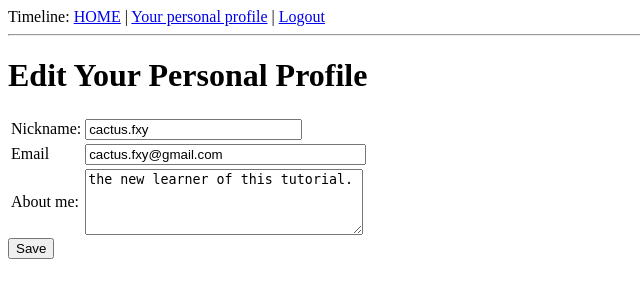
After one commit to KennF/Timeline, a Flask app: page /edit in a window 1280 px wide. The commit adds this page. Shown: the top 300 px of the page, without its empty margins (0-640 px from the left). Run offline with Flask 2, Linux system fonts and the light colour scheme; a user stored in the database is signed in; data comes from the database, SQL or seed files in the repository; both versions use the stored data as it was after the commit; parts of the project's set-up code (start-up, migrations or seed data) failed here and were passed over.

Commit message:
add personal profile

```diff
--- a/microblog/app/forms.py
+++ b/microblog/app/forms.py
@@ -1,6 +1,11 @@
-from flask.ext.wtf import Form, TextField, BooleanField
-from flask.ext.wtf import Required
+from flask.ext.wtf import Form, TextField, BooleanField, TextAreaField
+from flask.ext.wtf import Required, Length, Email
 
 class LoginForm(Form):
 	openid = TextField('openid', validators = [Required()])
 	remember_me = BooleanField('remember_me', default = False)
+
+class EditForm(Form):
+    nickname = TextField('nickname', validators = [Required()])
+    email = TextField('email', validators = [Email()])
+    about_me = TextAreaField('about_me', validators = [Length(min=0, max=140)])
--- a/microblog/app/models.py
+++ b/microblog/app/models.py
@@ -1,4 +1,5 @@
 from app import db
+from hashlib import md5
 
 ROLE_USER = 0
 ROLE_ADMIN = 1
@@ -10,6 +11,8 @@ class User(db.Model):
 	email = db.Column(db.String(120), index = True, unique = True)
 	role = db.Column(db.SmallInteger, default = ROLE_USER)
 	posts = db.relationship('Post', backref = 'author', lazy = 'dynamic')
+	about_me = db.Column(db.String(140))
+	last_seen = db.Column(db.DateTime)
 
 	def is_authenticated(self):
 		return True
@@ -17,11 +20,14 @@ class User(db.Model):
 	def is_active(self):
 		return True
 
-	def is_anonymou(s):
+	def is_anonymous(self):
 		return False
 
 	def get_id(self):
 		return unicode(self.id)
+
+	def avatar(self, size):
+		return 'http://www.gravatar.com/avatar/' + md5(self.email).hexdigest() + '?d=mm&s=' + str(size)
 
 	def __repr__(self):
 		return '<User %r>' % (self.nickname)
--- a/microblog/app/templates/base.html
+++ b/microblog/app/templates/base.html
@@ -7,7 +7,13 @@
 		{% endif %}
 	</head>
 	<body>
-        <div>Timeline: <a href="/index">HOME</a></div>
+        <div>Timeline: <a href="{{url_for('index')}}">HOME</a>
+            {% if g.user.is_authenticated() %}
+            | <a href="{{url_for('user', nickname = g.user.nickname)}}">Your personal profile</a>
+            | <a href="{{url_for('logout')}}">Logout</a>
+            {% endif %}
+        </div>
+
         <hr>
         {% with messages = get_flashed_messages() %}
         	{% if messages %}
--- /dev/null
+++ b/microblog/app/templates/edit.html
@@ -0,0 +1,24 @@
+{% extends "base.html" %}
+{% block content %}
+<h1>Edit Your Personal Profile</h1>
+<form action="", method="post", name="edit">
+    {{form.hidden_tag()}}
+    <table>
+        <tr>
+            <td>Nickname:</td>
+            <td>{{form.nickname(size=24)}}</td>
+        </tr>
+        <tr>
+            <td>Email</td>
+            <td>{{form.email(size=32)}}</td>
+        </tr>
+        <tr>
+            <td>About me:</td>
+            <td>{{form.about_me(cols = 32, rows = 4)}}</td>
+        </tr>
+
+    </table>
+    <input type="submit" value="Save">
+
+</from>
+{% endblock %}
--- a/microblog/app/views.py
+++ b/microblog/app/views.py
@@ -1,7 +1,8 @@
+from datetime import datetime
 from flask import render_template, flash, redirect, session, url_for, request, g
 from flask.ext.login import login_user, logout_user, current_user, login_required
 from app import app, db, lm, oid
-from forms import LoginForm
+from forms import LoginForm, EditForm
 from models import User, ROLE_USER, ROLE_ADMIN
 
 @app.route('/')
@@ -24,6 +25,10 @@ def index():
 @app.before_request
 def before_request():
     g.user = current_user
+    if g.user.is_authenticated():
+        g.user.last_seen=datetime.utcnow()
+        db.session.add(g.user)
+        db.session.commit()
 
 @app.route('/login', methods = ['GET', 'POST'])
 @oid.loginhandler
@@ -60,8 +65,45 @@ def after_login(resp):
     login_user(user, remember = remember_me)
     return redirect(request.args.get('next')) or url_for('index')
 
-
-
 @lm.user_loader
 def load_user(id):
     return User.query.get(int(id))
+
+@app.route('/logout')
+def logout():
+    logout_user()
+    return redirect(url_for('index'))
+
+@app.route('/user/<nickname>')
+@login_required
+def user(nickname):
+    user = User.query.filter_by(nickname = nickname).first()
+    if user == None:
+        flash("User {0} doesn't exist!" % nickname)
+        return redirect(url_for('index'))
+    posts = [
+    {'auther': user, 'body' : 'Test post #1' },
+    {'auther': user, 'body' : 'Test post #2' }
+    ]
+    return render_template('user.html', user=user, posts = posts)
+
+@app.route('/edit', methods = ['GET', 'POST'])
+@login_required
+def edit():
+    # if g.user is None or not g.user.is_authenticated():
+    #     return redirect(url_for('index'))
+    form = EditForm()
+    if form.validate_on_submit():
+        g.user.nickname = form.nickname.data
+        g.user.email = form.email.data
+        g.user.about_me = form.about_me.data
+        db.session.add(g.user)
+        db.session.commit()
+        flash("You changes have been saved")
+        return redirect(url_for('user', nickname=g.user.nickname))
+    else:
+        form.nickname.data = g.user.nickname
+        form.email.data = g.user.email
+        form.about_me.data = g.user.about_me
+
+    return render_template('edit.html', form = form)
```
Also changed, not shown: microblog/app/db_repository/versions/003_migration.py (added, +32 -0 lines), microblog/app/db_repository/versions/004_migration.py (added, +19 -0 lines), microblog/app/templates/post.html (added, +8 -0 lines), microblog/app/templates/user.html (added, +20 -0 lines), microblog/app/app.db.
